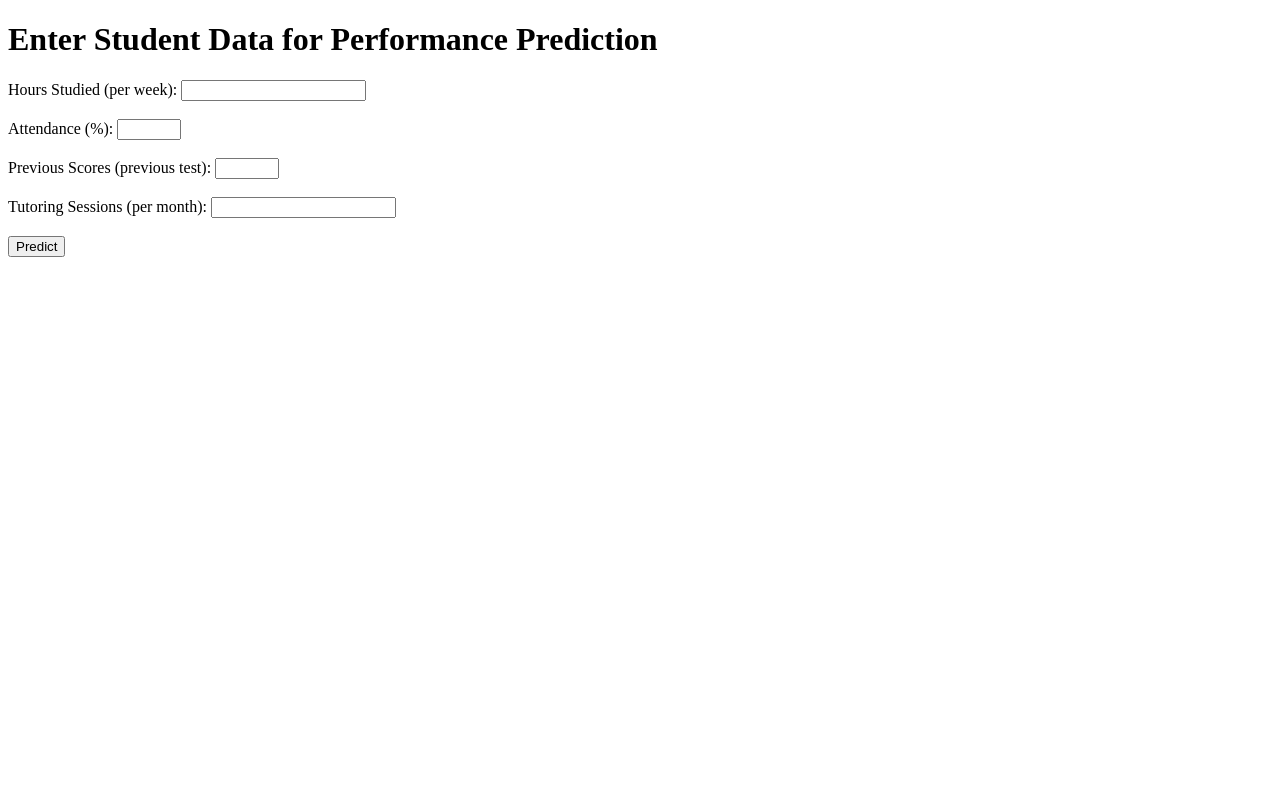
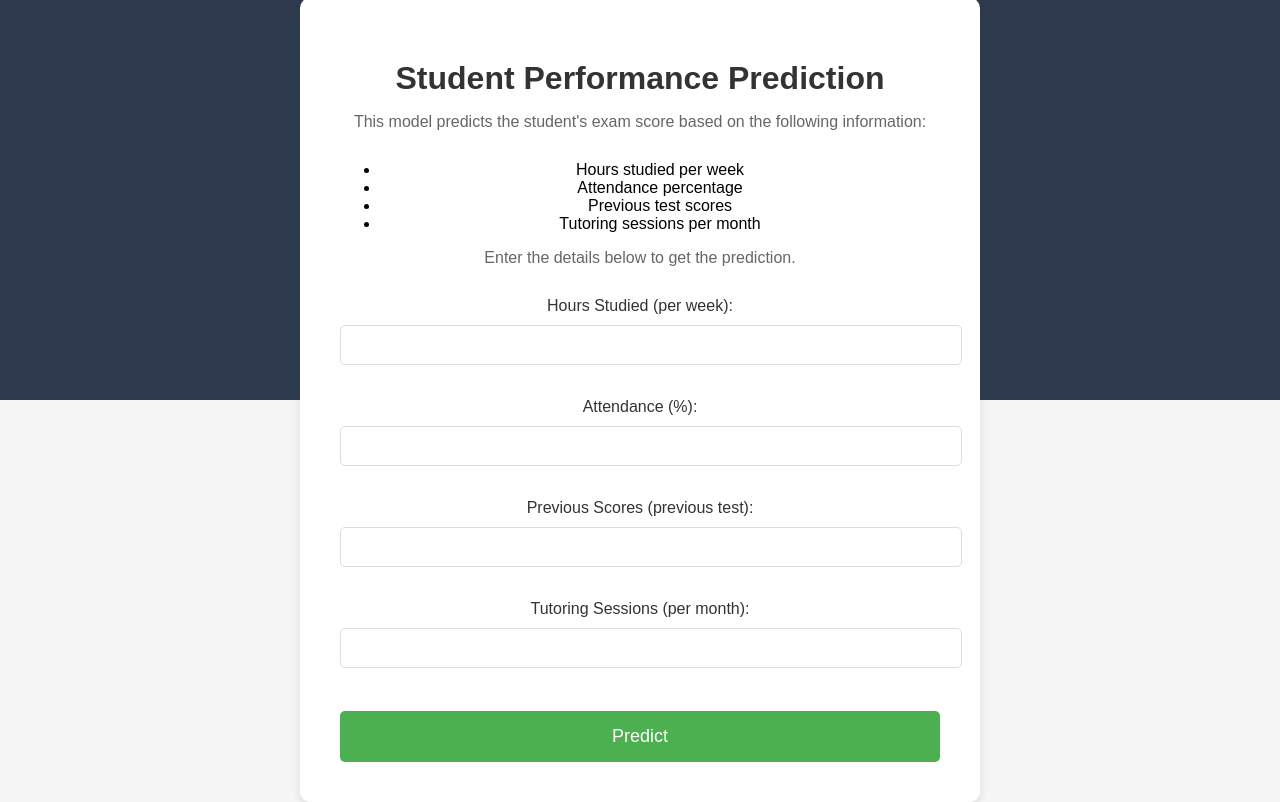
Before and after one commit to Jasn2002/flask-ml-web-application, a Flask app: page / in a window 1280 px wide. Before the commit the page ends 257 px from the top, so only its background shows below. Run offline with Flask 3, Linux system fonts and the light colour scheme; parts of the project's set-up code (start-up, migrations or seed data) failed here and were passed over.

Commit message:
html updated

```diff
--- a/src/templates/form.html
+++ b/src/templates/form.html
@@ -4,9 +4,96 @@
     <meta charset="UTF-8">
     <meta name="viewport" content="width=device-width, initial-scale=1.0">
     <title>Student Performance Prediction</title>
+    <style>
+        body {
+            font-family: Arial, sans-serif;
+            background-color: #f5f5f5;
+            margin: 0;
+            padding: 0;
+            display: flex;
+            flex-direction: column;
+            justify-content: center;
+            align-items: center;
+            height: 100vh;
+        }
+
+        .background {
+            background-color: #2e3b4e;
+            width: 100%;
+            height: 50%;
+            position: absolute;
+            top: 0;
+        }
+
+        .form-container {
+            background-color: #ffffff;
+            padding: 40px;
+            border-radius: 10px;
+            box-shadow: 0px 4px 8px rgba(0, 0, 0, 0.1);
+            width: 60%;
+            max-width: 600px;
+            z-index: 2;
+            position: relative;
+            text-align: center;
+        }
+
+        h1 {
+            color: #333;
+            margin-bottom: 10px;
+        }
+
+        p {
+            color: #666;
+            margin-bottom: 30px;
+            font-size: 16px;
+        }
+
+        label {
+            font-size: 16px;
+            color: #333;
+            margin-bottom: 10px;
+            display: block;
+        }
+
+        input[type="number"] {
+            padding: 10px;
+            font-size: 16px;
+            width: 100%;
+            margin-bottom: 15px;
+            border: 1px solid #ddd;
+            border-radius: 5px;
+        }
+
+        input[type="submit"] {
+            background-color: #4CAF50;
+            color: white;
+            padding: 15px 20px;
+            font-size: 18px;
+            border: none;
+            border-radius: 5px;
+            cursor: pointer;
+            width: 100%;
+            margin-top: 10px;
+        }
+
+        input[type="submit"]:hover {
+            background-color: #45a049;
+        }
+    </style>
 </head>
 <body>
-    <h1>Enter Student Data for Performance Prediction</h1>
+    <div class="background"></div>
+    <div class="form-container">
+        <h1>Student Performance Prediction</h1>
+        <p>This model predicts the student's exam score based on the following information:</p>
+        <ul>
+            <li>Hours studied per week</li>
+            <li>Attendance percentage</li>
+            <li>Previous test scores</li>
+            <li>Tutoring sessions per month</li>
+        </ul>
+        <p>Enter the details below to get the prediction.</p>
+
         <form action="/predict" method="POST">
             <label for="hours_studied">Hours Studied (per week):</label>
             <input type="number" id="hours_studied" name="hours_studied" min="0" required><br><br>
@@ -22,5 +109,6 @@
 
             <input type="submit" value="Predict">
         </form>
+    </div>
 </body>
 </html>
```
Lines whose indentation alone changed are shown as unchanged.
